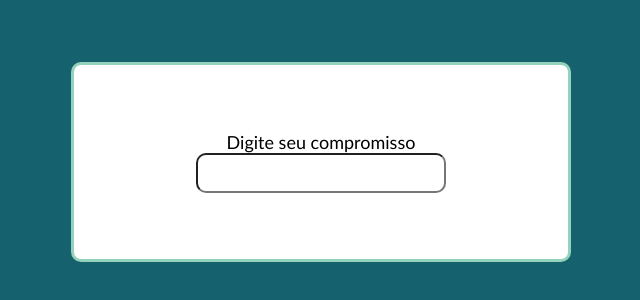
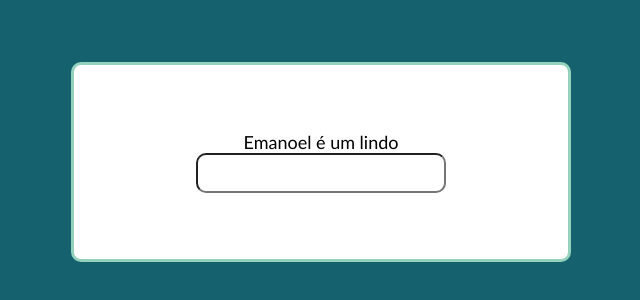
Before and after one commit to Cris-Prado/Bloco_Notas, a plain HTML site: page index.html in a window 1280 px wide. Shown: the part 238-538 px from the top of the page, 319-959 px from the left. Drawn offline with Linux system fonts and the light colour scheme.

Commit message:
terceiro committ , emanoel lindo

```diff
--- a/index.html
+++ b/index.html
@@ -11,7 +11,7 @@
 
     <main class="container" >
       <div class="conteudo">
-            <span class="name">Digite seu compromisso</span>
+            <span class="name">Emanoel é um lindo</span>
             <div class="inpbox">
                 <input class="text" type="text" >
             </div>
```
Also changed, not shown: src/pages/todolist.html (+1 -1 lines).
